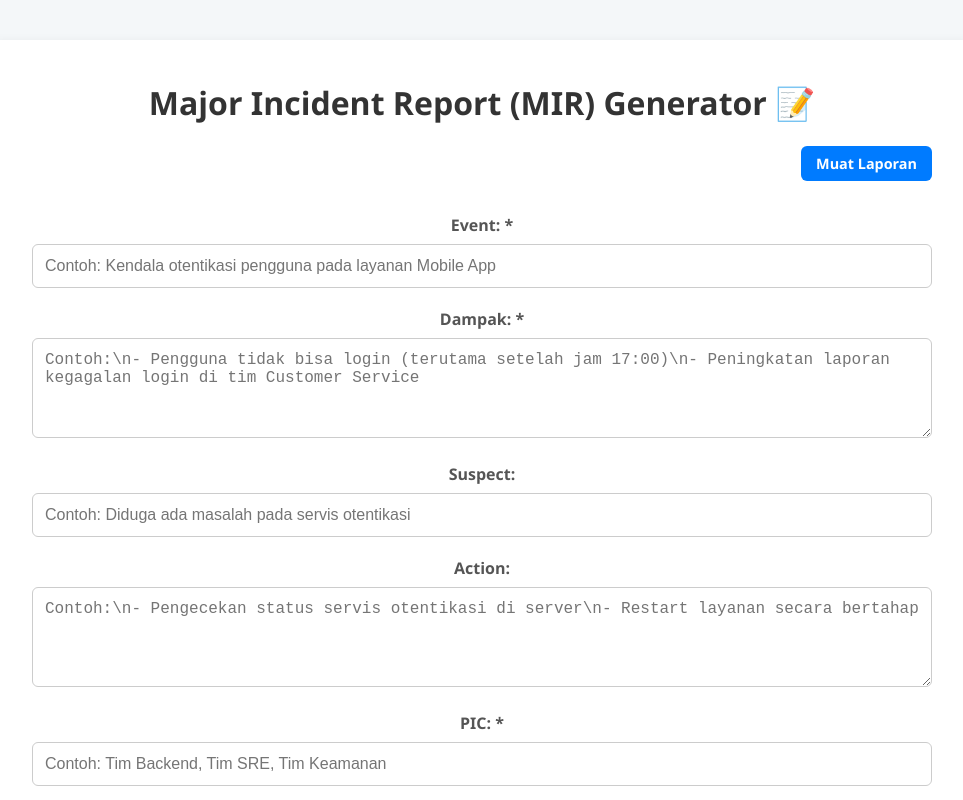
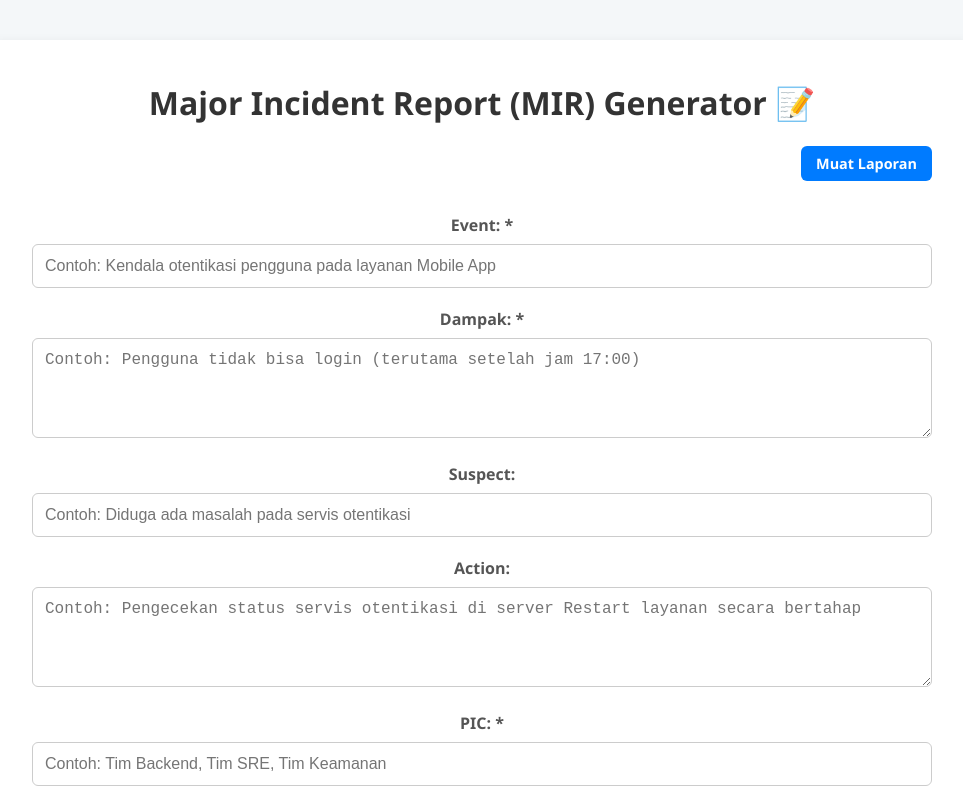
Before and after one commit to bostang/mir-app, a React (Create React App) app: page / in a window 1280 px wide. Shown: the top 800 px of the page, without its empty margins (158-1121 px from the left). Built offline with nearby package versions, Linux system fonts and the light colour scheme.

Commit message:
fix bug edit / delete kronologi ; + README.md

```diff
--- a/src/components/IncidentForm.js
+++ b/src/components/IncidentForm.js
@@ -231,7 +231,7 @@ const IncidentForm = () => {
             name="impact"
             value={formData.impact}
             onChange={handleInputChange}
-            placeholder="Contoh:\n- Pengguna tidak bisa login (terutama setelah jam 17:00)\n- Peningkatan laporan kegagalan login di tim Customer Service"
+            placeholder="Contoh: Pengguna tidak bisa login (terutama setelah jam 17:00)"
           ></textarea>
           {formErrors.impact && <p className="error-message">⚠️ {formErrors.impact}</p>}
         </div>
@@ -253,7 +253,7 @@ const IncidentForm = () => {
             name="action"
             value={formData.action}
             onChange={handleInputChange}
-            placeholder="Contoh:\n- Pengecekan status servis otentikasi di server\n- Restart layanan secara bertahap"
+            placeholder="Contoh: Pengecekan status servis otentikasi di server Restart layanan secara bertahap"
           ></textarea>
         </div>
         <div className="form-group">
--- a/src/components/TimelineItem.js
+++ b/src/components/TimelineItem.js
@@ -7,8 +7,8 @@ const TimelineItem = ({ timestamp, description, onEdit, onDelete }) => {
       <td><strong>{timestamp}</strong></td>
       <td>{description}</td>
       <td className="timeline-actions">
-        <button onClick={onEdit} className="edit-button">Edit</button>
-        <button onClick={onDelete} className="delete-button">Hapus</button>
+        <button type="button" onClick={onEdit} className="edit-button">Edit</button>
+        <button type="button" onClick={onDelete} className="delete-button">Hapus</button>
       </td>
     </tr>
   );
```
Also changed, not shown: .example/contoh_MIR.json, 1 other file (tests, documents, lock files or other folders).
